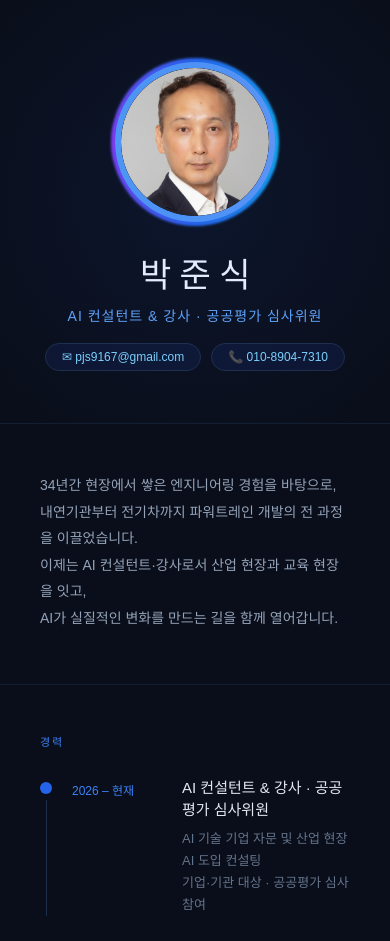
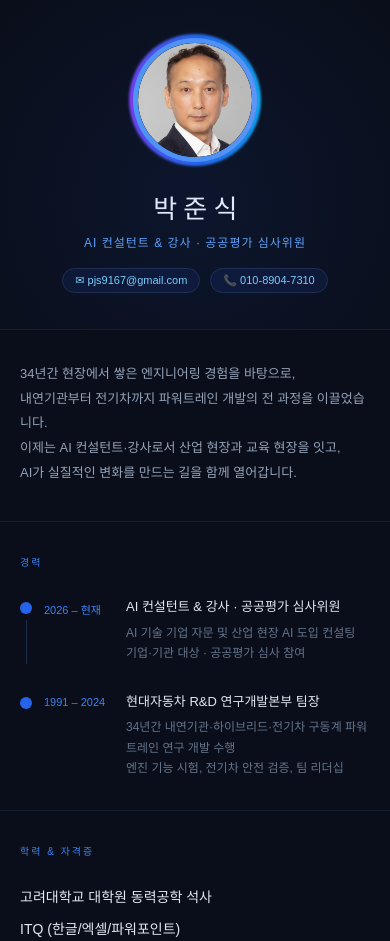
Before and after one commit to pjs9167/test3, a plain HTML site: page index.html in a window 390 px wide. Shown: the top 941 px of the page. Drawn offline with Linux system fonts and the light colour scheme.

Commit message:
Update index.html

```diff
--- a/index.html
+++ b/index.html
@@ -99,6 +99,24 @@
     .contact-btn-outline:hover { background: #1e3a5f; }
 
     footer { padding: 24px 40px; text-align: center; font-size: 12px; color: #334155; background: #060910; }
+
+    @media (max-width: 480px) {
+      .hero { padding: 40px 20px 36px; }
+      .photo-wrap { width: 120px; height: 120px; }
+      .photo-inner { width: 114px; height: 114px; }
+      .hero-name { font-size: 26px; }
+      .hero-title { font-size: 12px; }
+      .pill { font-size: 11px; padding: 5px 12px; }
+      .section { padding: 32px 20px; }
+      .section-label { font-size: 10px; }
+      .tagline { font-size: 13px; }
+      .tl-item { gap: 12px; }
+      .tl-year { min-width: 70px; font-size: 11px; }
+      .tl-title { font-size: 13px; }
+      .tl-desc { font-size: 12px; }
+      .contact-btn { padding: 10px 20px; font-size: 13px; }
+      footer { padding: 20px; font-size: 11px; }
+    }
   </style>
 </head>
 <body>
```
